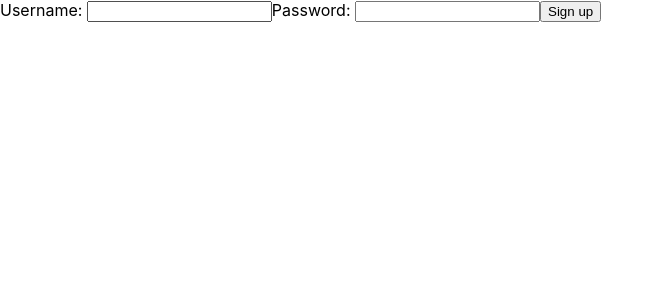
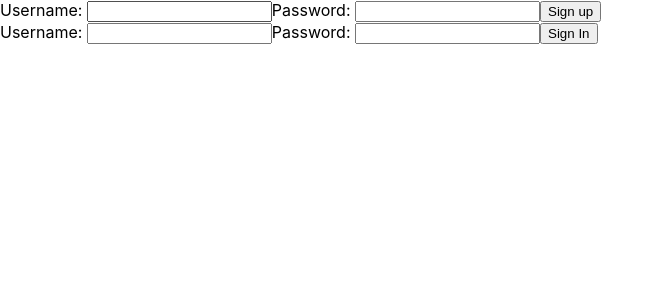
Before and after one commit to Moho-Davidson-Colab/grammar-guardian, a React (Create React App) app in the folder frontend/: page / in a window 1280 px wide. Shown: the top 300 px of the page, without its empty margins (0-663 px from the left). Built offline with nearby package versions, Linux system fonts and the light colour scheme.

Commit message:
Add user signin Co-authored-by: vanhugee <hunguyen@davidson.edu>

```diff
--- /dev/null
+++ b/frontend/src/components/signIn.tsx
@@ -0,0 +1,46 @@
+import { useState } from "react";
+import { useNavigate } from "react-router-dom";
+import axios from "axios";
+
+export function SignIn() {
+  const navigate = useNavigate();
+  const [username, setUsername] = useState("");
+  const [password, setPassword] = useState("");
+
+  const handleClick: () => void = async () => {
+    await axios
+      .post("http://127.0.0.1:5000/signin", {
+        username: username,
+        password: password,
+      })
+      .then((response) => {
+        console.log(response);
+        if (response.status === 200) {
+          sessionStorage.setItem("auth_token", response.data.auth_token);
+          navigate("/home");
+        }
+      })
+      .catch((error) => {
+        alert(error.response.data);
+      });
+  };
+  return (
+    <div>
+      <label htmlFor="email">Username: </label>
+      <input
+        value={username}
+        onChange={(event) => setUsername(event.target.value)}
+        name="email"
+        id="email"
+      />
+      <label htmlFor="password">Password: </label>
+      <input
+        value={password}
+        onChange={(event) => setPassword(event.target.value)}
+        name="password"
+        id="password"
+      />
+      <button onClick={handleClick}>Sign In</button>
+    </div>
+  );
+}
--- a/frontend/src/pages/Auth.tsx
+++ b/frontend/src/pages/Auth.tsx
@@ -1,10 +1,12 @@
-import { Sign } from 'crypto';
-import { SignUp } from '../components/signUp'
+import { Sign } from "crypto";
+import { SignUp } from "../components/signUp";
+import { SignIn } from "../components/signIn";
 
 export function Auth() {
   return (
     <div>
       <SignUp />
+      <SignIn />
     </div>
   );
 }
```
Also changed, not shown: 1 other file (tests, documents, lock files or other folders).
